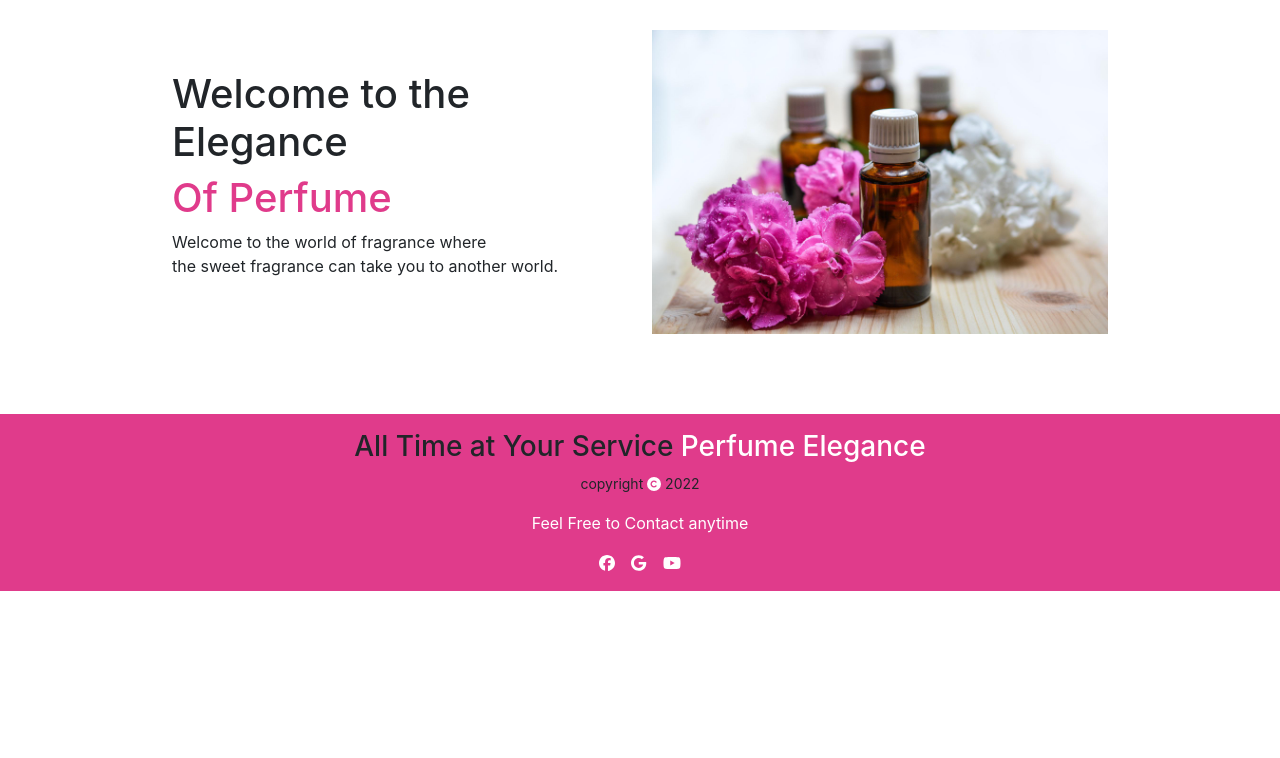
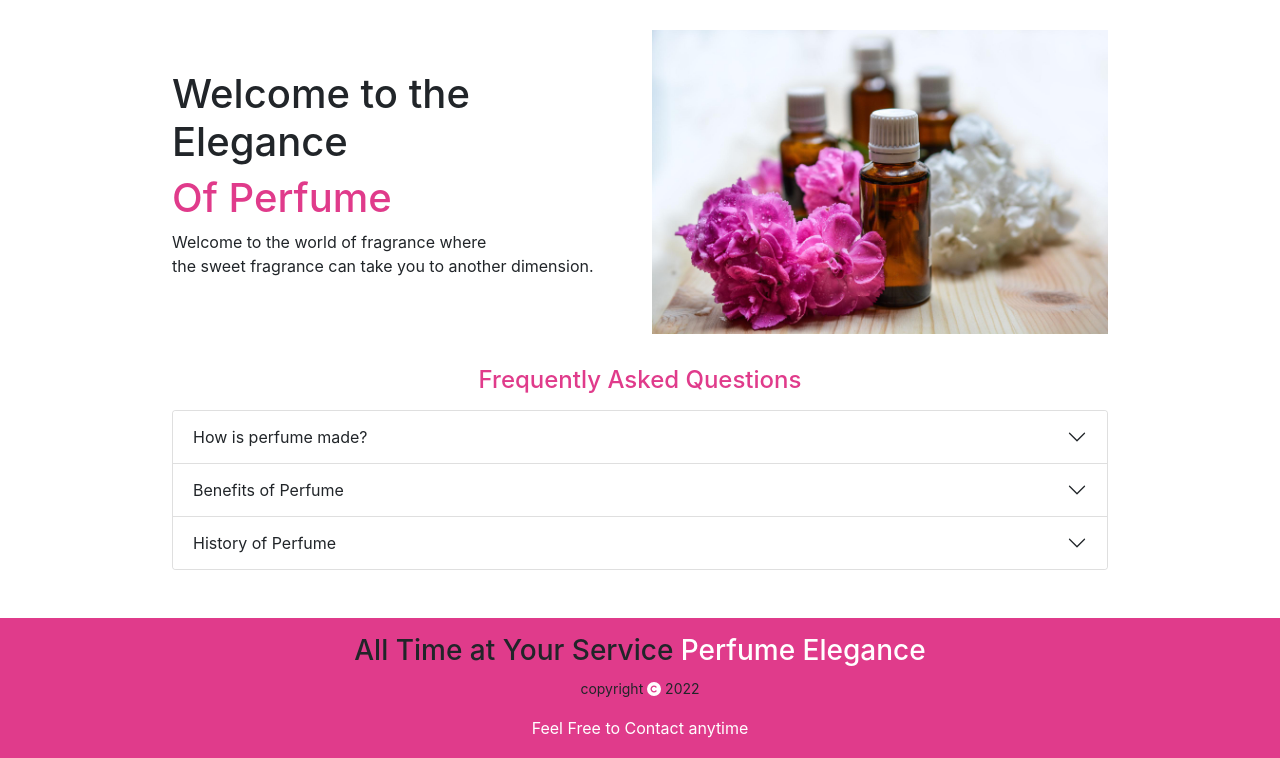
Before and after one commit to Tahmidd/perfume-elegance-client, a React (Create React App) app: page / in a window 1280 px wide. Shown: the part 560-1318 px from the top of the page. Before the commit the page ends 1151 px from the top, so only its background shows below. Built offline with nearby package versions, Linux system fonts and the light colour scheme.

Commit message:
extra section 2 added

```diff
--- a/src/Pages/Home/Home.js
+++ b/src/Pages/Home/Home.js
@@ -1,5 +1,6 @@
 import React from 'react';
 import Banner from '../Homes/Banner/Banner';
+import Faq from '../Homes/Faq/Faq';
 import Overview from '../Homes/Overview/Overview';
 
 const Home = () => {
@@ -7,6 +8,7 @@ const Home = () => {
         <div className='  '>
             <Banner></Banner>
             <Overview></Overview>
+            <Faq></Faq>
         </div>
     );
 };
--- /dev/null
+++ b/src/Pages/Homes/Faq/Faq.css
@@ -0,0 +1,3 @@
+.text-pink {
+    color: #E03B8B;
+}
--- /dev/null
+++ b/src/Pages/Homes/Faq/Faq.js
@@ -0,0 +1,50 @@
+import React from 'react';
+import { Accordion } from 'react-bootstrap';
+import './Faq.css'
+
+const Faq = () => {
+    return (
+        <div className='container w-75'>
+            <h4 className='text-center my-3 text-pink'>Frequently Asked Questions</h4>
+            <Accordion >
+                <Accordion.Item eventKey="0">
+                    <Accordion.Header>How is perfume made?</Accordion.Header>
+                    <Accordion.Body>
+                        Many perfumes are made by extracting scented oil from natural ingredients. These ingredients can include various plants, fruits, woods and even animal secretions. Other resources like alcohol, coal, tars and petrochemicals can be used during the manufacturing process.
+                    </Accordion.Body>
+                </Accordion.Item>
+                <Accordion.Item eventKey="1">
+                    <Accordion.Header>Benefits of Perfume</Accordion.Header>
+                    <Accordion.Body>
+                        Fragrance.
+                        <br />
+                        Enhances Mood.
+                        <br />
+                        Boosts Confidence.
+                        <br />
+                        Makes You Attractive.
+                        <br />
+                        Aphrodisiac.
+                        <br />
+                        Boosts Health.
+                        <br />
+                        Triggers Memories.
+                        <br />
+                        Aromatherapy.
+                    </Accordion.Body>
+                </Accordion.Item>
+
+                <Accordion.Item eventKey="2">
+                    <Accordion.Header>History of Perfume</Accordion.Header>
+                    <Accordion.Body>
+                        The history of perfume is definitely not recent. The origin of perfume is commonly attributed to the ancient Egyptians. They utilized scents to celebrate prayers and religious ceremony by burning essential oils, resin, and perfumed unguents.
+
+                        This practice had several functions. First, the oils and unguents burned were necessary to ensure divinities protection and benevolence. Besides, scents were also used to convey messages and prayers to the dead, to purify the body and to conduct embalming ceremonies.
+                    </Accordion.Body>
+                </Accordion.Item>
+            </Accordion>
+        </div>
+    );
+};
+
+export default Faq;
--- a/src/Pages/Homes/Overview/Overview.js
+++ b/src/Pages/Homes/Overview/Overview.js
@@ -11,7 +11,7 @@ const Overview = () => {
                         <h1> <span>Welcome to the Elegance</span> <br /></h1>
                         <h1> <span className='text-pink'>Of Perfume</span> <br /></h1>
                         <p>Welcome to the world of fragrance where
-                            <br /> the sweet fragrance can take you to another world.
+                            <br /> the sweet fragrance can take you to another dimension.
                         </p>
 
 
```
